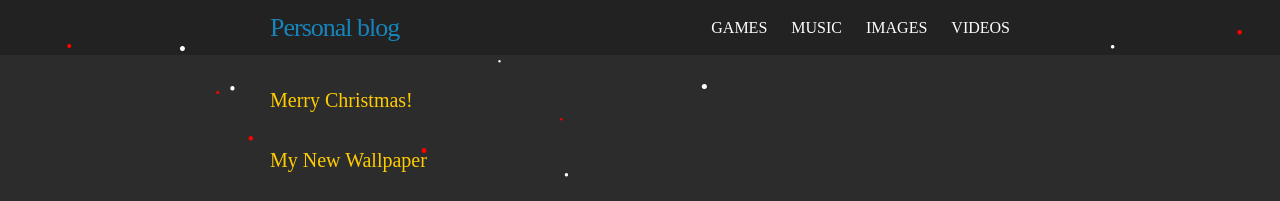
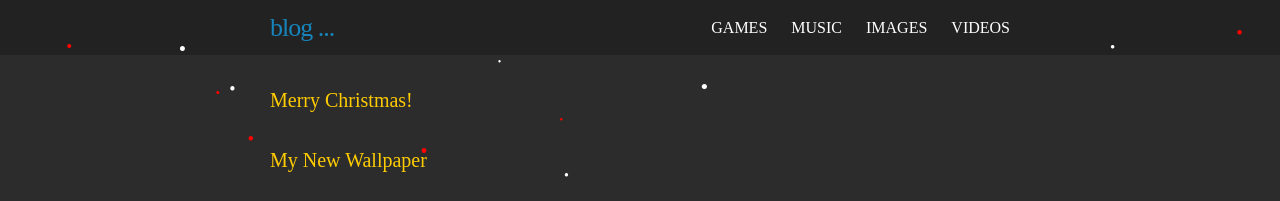
Before and after one commit to skandyn-sh/skandyn-sh.github.io, a Jekyll site: the page built from index.html, in a window 1280 px wide. Shown: the top 201 px of the page. Built offline with Jekyll 4.4.1, drawn with Linux system fonts in a browser that asks for light colours; nearby versions of some CDN libraries; library files that are not in the unit come from our copies; comment, search, counter and statistics services are not loaded.

Commit message:
Update _config.yml

```diff
--- a/_config.yml
+++ b/_config.yml
@@ -1,4 +1,4 @@
-title: Personal blog
+title: blog ...
 email:
 baseurl: "" # the subpath of your site, e.g. /blog
 url: "http://skandyn-sh.github.io" # the base hostname & protocol for your site, e.g. http://example.com
```
